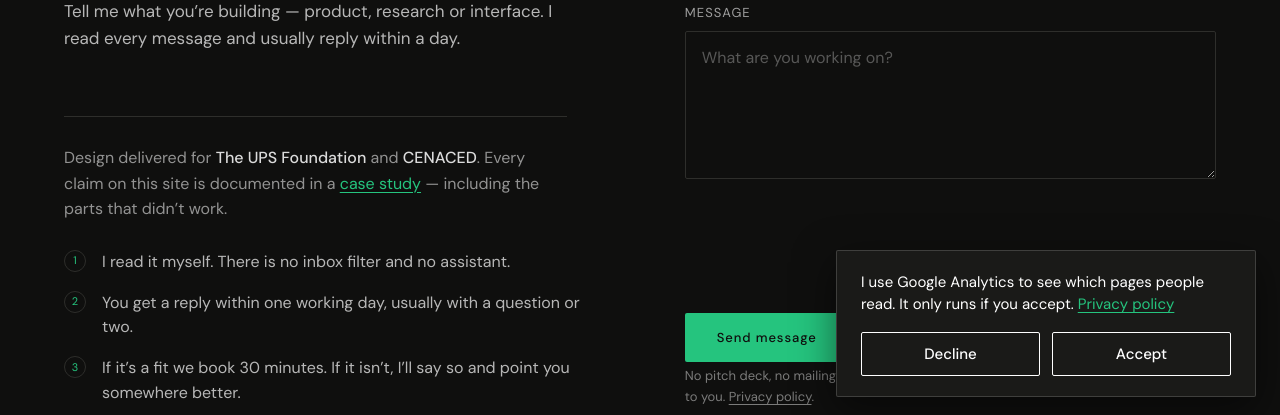
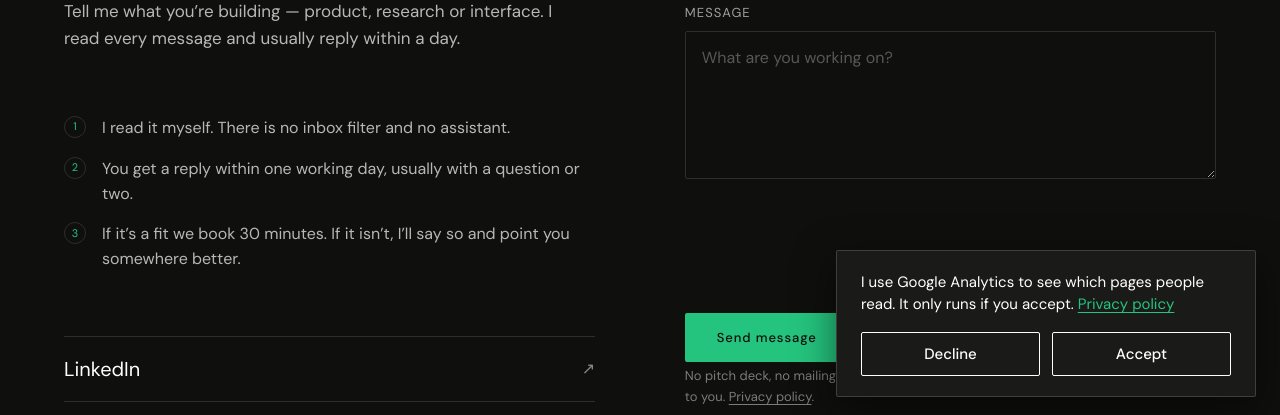
Before and after one commit to YabinT/Portfolio-Yabin-Torres, an Eleventy site: page contact.html in a window 1280 px wide. Shown: the part 379-794 px from the top of the page. Built offline with nearby package versions, Linux system fonts and the light colour scheme; Eleventy itself is replaced by a stand-in of ours; files that its build step writes are made by us from their sources.

Commit message:
Remove the client-names paragraph from the contact page
Co-Authored-By: Claude Opus 5.5 (1M context) <noreply@anthropic.com>

```diff
--- a/contact.html
+++ b/contact.html
@@ -62,29 +62,8 @@ bodyClass: "contact-page"
       margin-bottom: var(--space-2xl);
     }
 
-    /* Proof and expectation-setting, between the lede and the channels.
+    /* Expectation-setting, between the lede and the channels.
        Class 07 rule: answer the visitor's doubts next to the moment of doubt. */
-    .contact-proof {
-      font-size: var(--text-h4);
-      line-height: 1.6;
-      color: rgba(255, 255, 255, 0.55);
-      max-width: 46ch;
-      padding-top: var(--space-lg);
-      border-top: 1px solid var(--color-border);
-      margin-bottom: var(--space-lg);
-    }
-
-    .contact-proof strong {
-      font-weight: 500;
-      color: rgba(255, 255, 255, 0.85);
-    }
-
-    .contact-proof a {
-      color: var(--color-mint);
-      text-decoration: underline;
-      text-underline-offset: 3px;
-    }
-
     .contact-next {
       list-style: none;
       display: flex;
@@ -270,7 +249,6 @@ bodyClass: "contact-page"
     .contact-label    { animation-delay: 0.10s; }
     .contact-title    { animation-delay: 0.20s; }
     .contact-lede     { animation-delay: 0.30s; }
-    .contact-proof    { animation-delay: 0.36s; }
     .contact-next     { animation-delay: 0.42s; }
     .contact-channels { animation-delay: 0.48s; }
     .contact-form     { animation-delay: 0.35s; }
@@ -345,14 +323,6 @@ bodyClass: "contact-page"
         I read every message and usually reply within a day.
       </p>
 
-      <!-- Trust signals. Only names already published as case studies on this
-           site appear here; nothing pending client authorisation. -->
-      <p class="contact-proof">
-        Design delivered for <strong>The UPS Foundation</strong> and <strong>CENACED</strong>.
-        Every claim on this site is documented in a
-        <a href="/#work">case study</a> &mdash; including the parts that didn&rsquo;t work.
-      </p>
-
       <!-- Sets expectations before the form, not after it. -->
       <ol class="contact-next">
         <li><span>1</span> I read it myself. There is no inbox filter and no assistant.</li>
```
